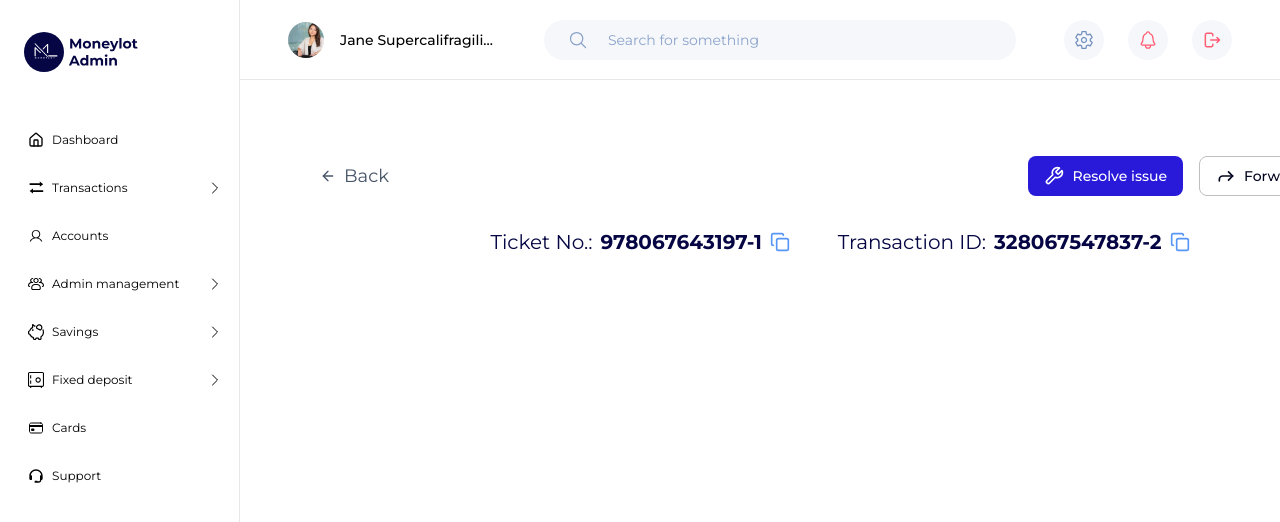
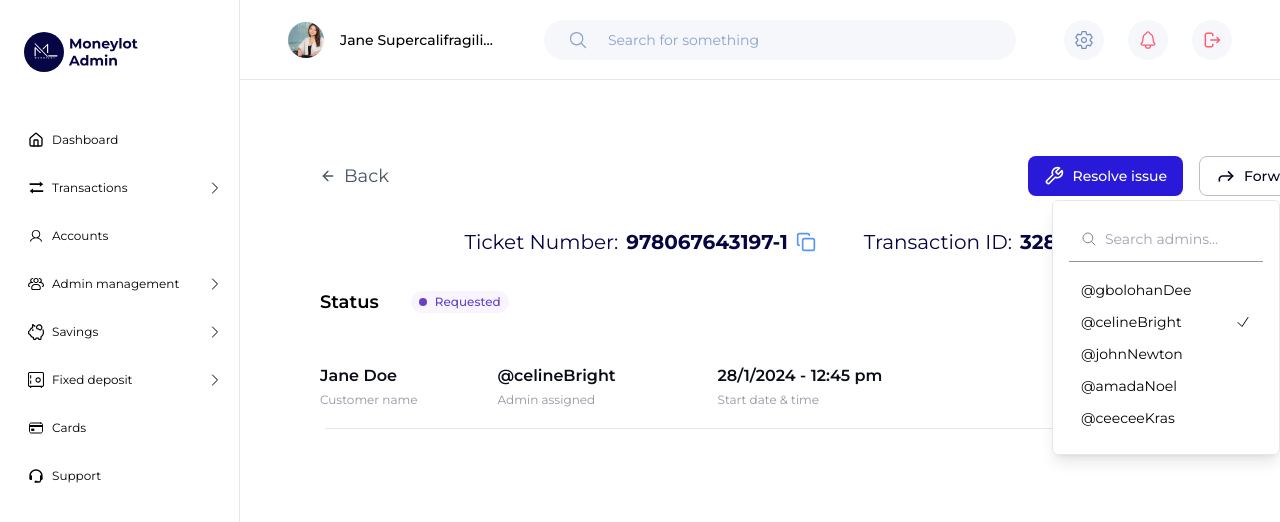
Before and after one commit to joshuaenahoro/moneylot-admin, a Next.js app: page /support/1093992823 in a window 1280 px wide. Both pictures are taken after a click on the button "Forward issue". Shown: the top 522 px of the page. Built offline with nearby package versions, Linux system fonts and the light colour scheme.

Commit message:
feature: add popover fir forwarding issue

```diff
--- a/src/app/(dashboard)/support/[tickedID]/header.tsx
+++ b/src/app/(dashboard)/support/[tickedID]/header.tsx
@@ -4,16 +4,57 @@ import { Button } from '@/components/button';
 import { BackButton } from '@/components/back-button';
 import { Icon } from '@/components/icon';
 import { toast } from 'sonner';
+import { Popover, PopoverContent, PopoverTrigger } from '@/components/popover';
+import {
+  Command,
+  CommandEmpty,
+  CommandGroup,
+  CommandInput,
+  CommandItem,
+  CommandList,
+} from '@/components/command';
+import { useState } from 'react';
+import { twJoin } from 'tailwind-merge';
+import { Badge } from '@/components/badge';
+
+const admins = [
+  {
+    value: 'gbolohanDee',
+    label: '@gbolohanDee',
+  },
+  {
+    value: 'celineBright',
+    label: '@celineBright',
+  },
+  {
+    value: 'johnNewton',
+    label: '@johnNewton',
+  },
+  {
+    value: 'amadaNoel',
+    label: '@amadaNoel',
+  },
+  {
+    value: 'ceeceeKras',
+    label: '@ceeceeKras',
+  },
+];
 
 export function Header() {
+  const [open, setOpen] = useState(false);
+  const [value, setValue] = useState('celineBright');
+
+  const adminAssigned = admins.find((admin) => admin.value === value)?.label;
+  console.log(adminAssigned);
+
   function copyTicketID() {
     navigator.clipboard.writeText('978067643197-1');
-    toast('Ticket ID copied');
+    toast.info('Ticket ID copied');
   }
 
   function copyTransactionID() {
     navigator.clipboard.writeText('328067547837-2');
-    toast('Transaction ID copied');
+    toast.info('Transaction ID copied');
   }
 
   return (
@@ -28,16 +69,52 @@ export function Header() {
             Resolve issue
           </Button>
 
-          <Button variant="outline">
-            <Icon name="forward" className="mr-2 h-5 w-5" />
-            Forward issue
-          </Button>
+          <Popover open={open} onOpenChange={setOpen}>
+            <PopoverTrigger asChild>
+              <Button variant="outline">
+                <Icon name="forward" className="mr-2 h-5 w-5" />
+                Forward issue
+              </Button>
+            </PopoverTrigger>
+            <PopoverContent className="w-[228px] p-0">
+              <Command>
+                <CommandInput placeholder="Search admins..." />
+                <div className="h-2" />
+                <CommandEmpty>No admin found.</CommandEmpty>
+                <CommandGroup>
+                  <CommandList>
+                    {admins.map((admin) => (
+                      <CommandItem
+                        key={admin.value}
+                        value={admin.value}
+                        onSelect={(currentValue) => {
+                          setValue(currentValue === value ? '' : currentValue);
+                          setOpen(false);
+                          toast.info(`Issue forwarded to ${admin.label}`);
+                        }}
+                        className="flex justify-between"
+                      >
+                        {admin.label}
+                        <Icon
+                          name="check"
+                          className={twJoin(
+                            'ml-2 h-4 w-4',
+                            value === admin.value ? 'opacity-100' : 'opacity-0',
+                          )}
+                        />
+                      </CommandItem>
+                    ))}
+                  </CommandList>
+                </CommandGroup>
+              </Command>
+            </PopoverContent>
+          </Popover>
         </div>
       </div>
 
       <div className="mb-8 flex justify-center gap-12 text-xl text-blue-primary">
         <div className="flex items-center gap-2">
-          <span className="text-semibold">Ticket No.: </span>
+          <span className="text-semibold">Ticket Number: </span>
           <span className="font-bold">978067643197-1</span>
           <button onClick={copyTicketID}>
             <span className="sr-only">Copy transaction ID</span>
@@ -53,6 +130,35 @@ export function Header() {
           </button>
         </div>
       </div>
+
+      <div>
+        <div className="mb-12 flex items-center gap-8">
+          <h1 className="text-lg font-semibold">Status</h1>
+          <Badge variant="purple" hasBullet>
+            Requested
+          </Badge>
+        </div>
+
+        <div className="flex gap-20 border-b border-[#E4E7EC] pb-5">
+          <div className="flex flex-col-reverse gap-1">
+            <span className="text-xs text-[#9095A1]">Customer name </span>
+            <span className="font-semibold text-[#0B0E17]">Jane Doe</span>
+          </div>
+          <div className="flex w-[140px] flex-col-reverse gap-1">
+            <span className="text-xs text-[#9095A1]">Admin assigned </span>
+            <span className="truncate font-semibold text-[#0B0E17]">
+              {admins.find((admin) => admin.value === value)?.label}
+            </span>
+          </div>
+          <div className="flex flex-col-reverse gap-1">
+            <span className="text-xs text-[#9095A1]">Start date & time </span>
+            <span className="font-semibold text-[#0B0E17]">
+              {' '}
+              28/1/2024 - 12:45 pm
+            </span>
+          </div>
+        </div>
+      </div>
     </header>
   );
 }
```
